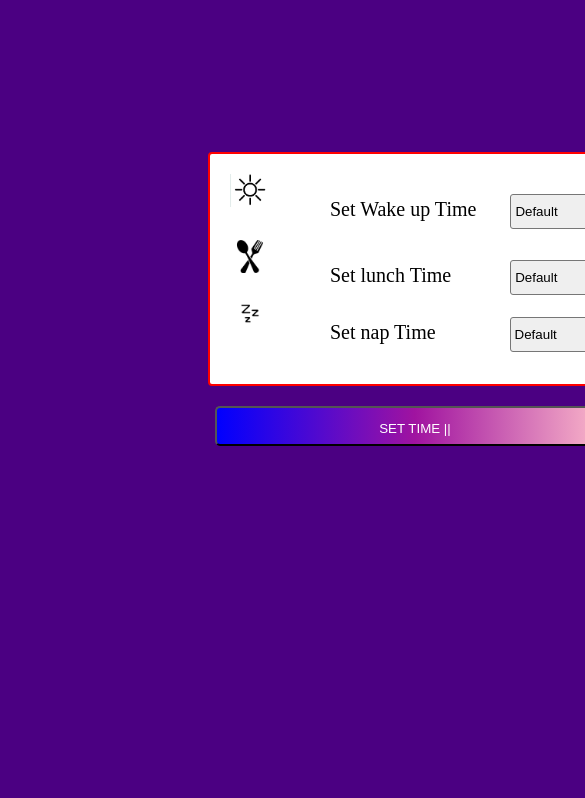
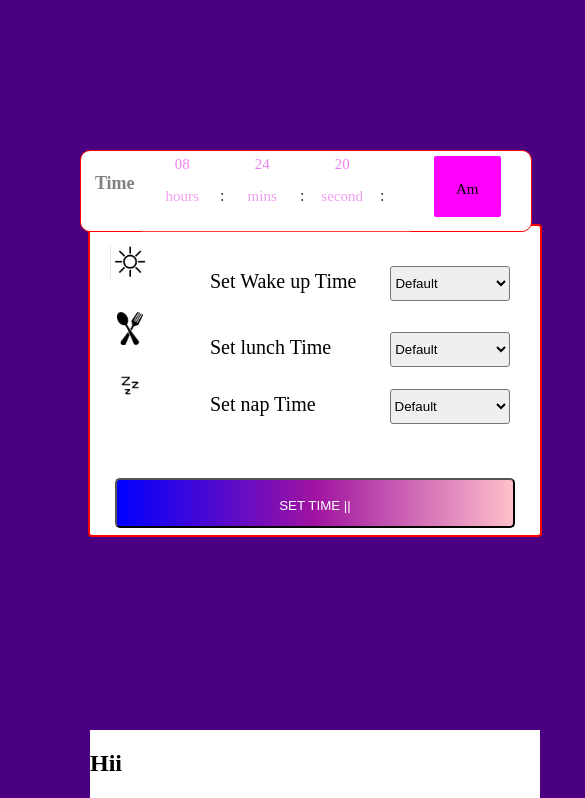
Before and after one commit to meghanathul/Digital-clock, a plain HTML site: page index.html in a window 390 px wide. Shown: the top 798 px of the page, 585 px wide, since content can reach past the window. Drawn offline with Linux system fonts and the light colour scheme.

Commit message:
new change

```diff
--- a/style.css
+++ b/style.css
@@ -201,8 +201,6 @@
     top: 150px;
     margin-left:500px;
     position: absolute;
-
-
 }
 #dynamic-blockk{
     width: 300px;
@@ -220,7 +218,7 @@
     width: 350px;
     height: 50px;
     border-radius: 2px;
-    border: 2px solid green;
+    /* border: 2px solid green; */
 
 }
 
@@ -253,3 +251,30 @@
     border-radius: 2px;
 
 }
+@media only screen and (max-width: 600px) {
+
+    .timebox{
+        left: 80px;
+        top: 150px;
+    width: 450px;
+    height: 80px;
+       }
+       .middlecontainer{
+        width: 450px;
+        height: 309px;
+        margin-top: 30%;
+        margin-left:80px;
+
+    }
+    #button{
+        margin-left: 25px;
+        height: 50px;
+    }
+    .imagecontainer{
+        width: 450px;
+        height: 350px;
+        top: 730px;
+        margin-left:0px;
+
+    }
+  }
```
Also changed, not shown: script.js (line endings or trailing spaces).
